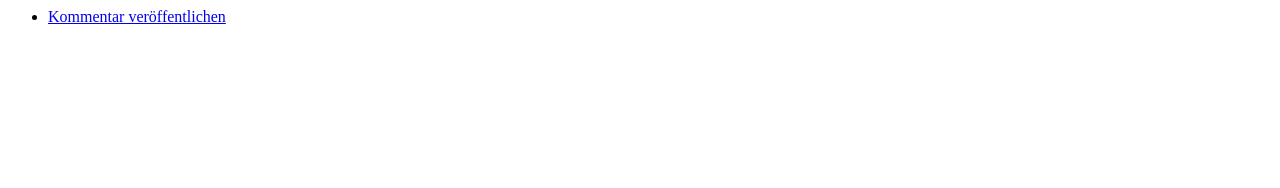
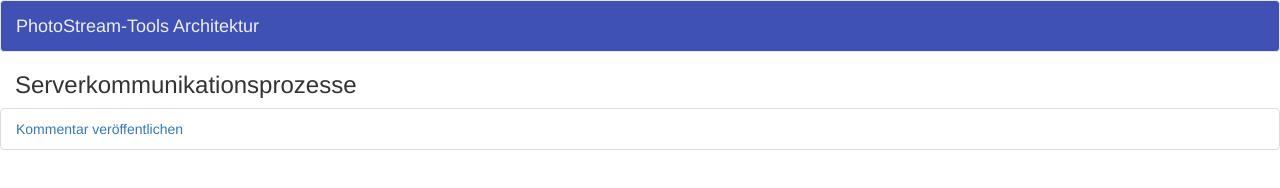
Before and after one commit to aschattney/aschattney.github.io, a plain HTML site: page photostream-tools-architecture/index.html in a window 1280 px wide. Drawn offline with nearby package versions, Linux system fonts and the light colour scheme.

Commit message:
updated architecture index

```diff
--- a/photostream-tools-architecture/index.html
+++ b/photostream-tools-architecture/index.html
@@ -1,11 +1,39 @@
 <html>
 <head>
+<link rel="stylesheet" href="https://maxcdn.bootstrapcdn.com/bootstrap/3.3.6/css/bootstrap.min.css">
+<script type="text/javascript" src="https://cdnjs.cloudflare.com/ajax/libs/jquery/1.9.1/jquery.min.js"></script>
+<script type="text/javascript" src="https://maxcdn.bootstrapcdn.com/bootstrap/3.3.6/js/bootstrap.min.js"></script>
+<style>
+	h3 {
+		margin-left: 15px;
+	}
+	.navbar {
+		background: #3F51B5;
+	}
+	.navbar-brand {
+		color: #eee !important;
+	}
+	.navbar-brand:hover {
+		color: #aaa !important;
+	}
+</style>
 </head>
 <body>
-<ul>
-<li>
-	<a href="upload-comment">Kommentar ver&ouml;ffentlichen</a>
-</li>
+<nav class="navbar navbar-default">
+  <div class="container-fluid">
+    <!-- Brand and toggle get grouped for better mobile display -->
+    <div class="navbar-header">
+      <a class="navbar-brand" href="#">PhotoStream-Tools Architektur</a>
+    </div>
+
+    <!-- Collect the nav links, forms, and other content for toggling -->
+    <div class="collapse navbar-collapse" id="bs-example-navbar-collapse-1">
+    </div><!-- /.navbar-collapse -->
+  </div><!-- /.container-fluid -->
+</nav>
+<h3>Serverkommunikationsprozesse</h3>
+<ul class="list-group">
+  <li class="list-group-item"><a href="upload-comment">Kommentar ver&ouml;ffentlichen</a></li>
 </ul>
 </body>
 </html>
```
Also changed, not shown: photostream-tools-architecture/upload-comment/index.html (+2 -0 lines).
